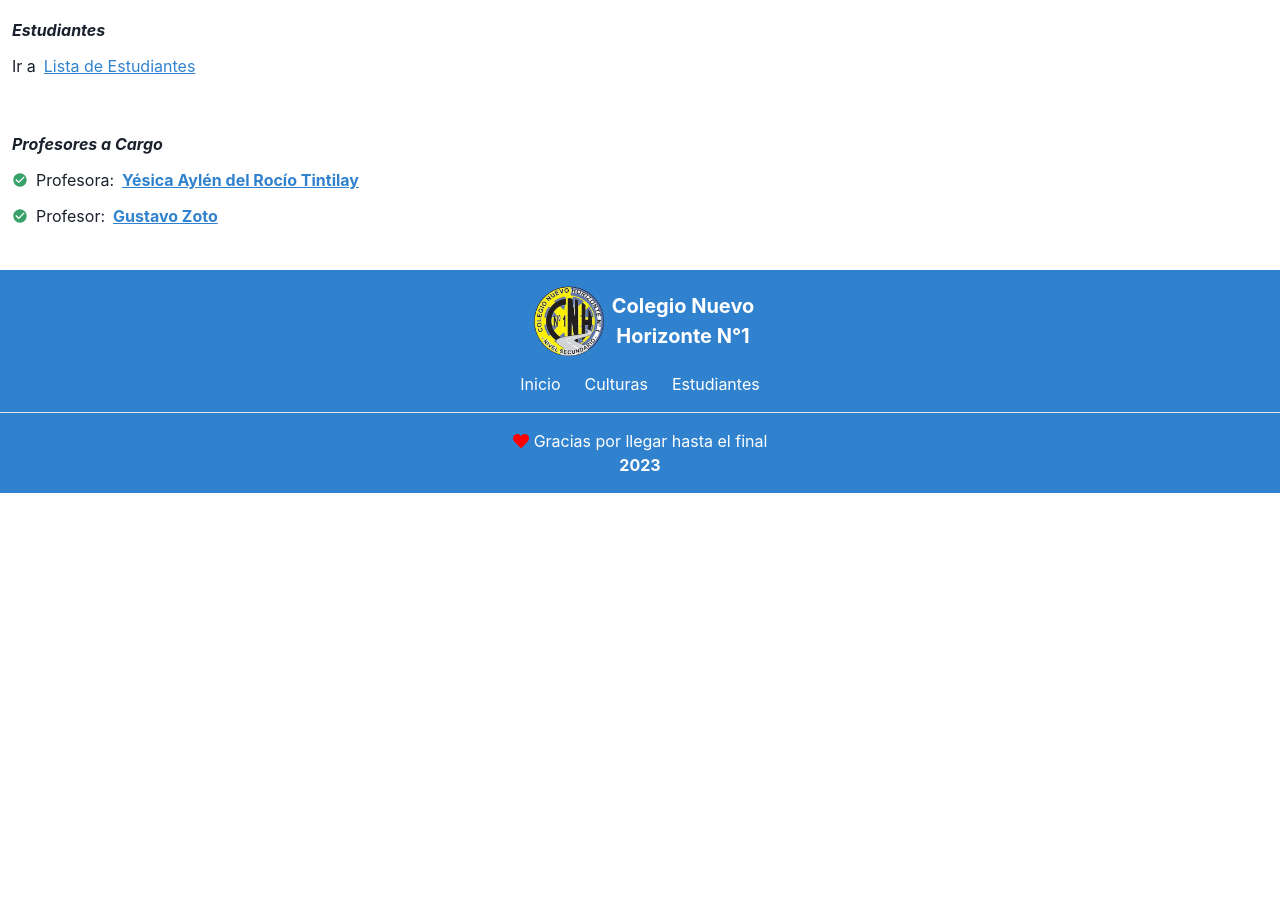
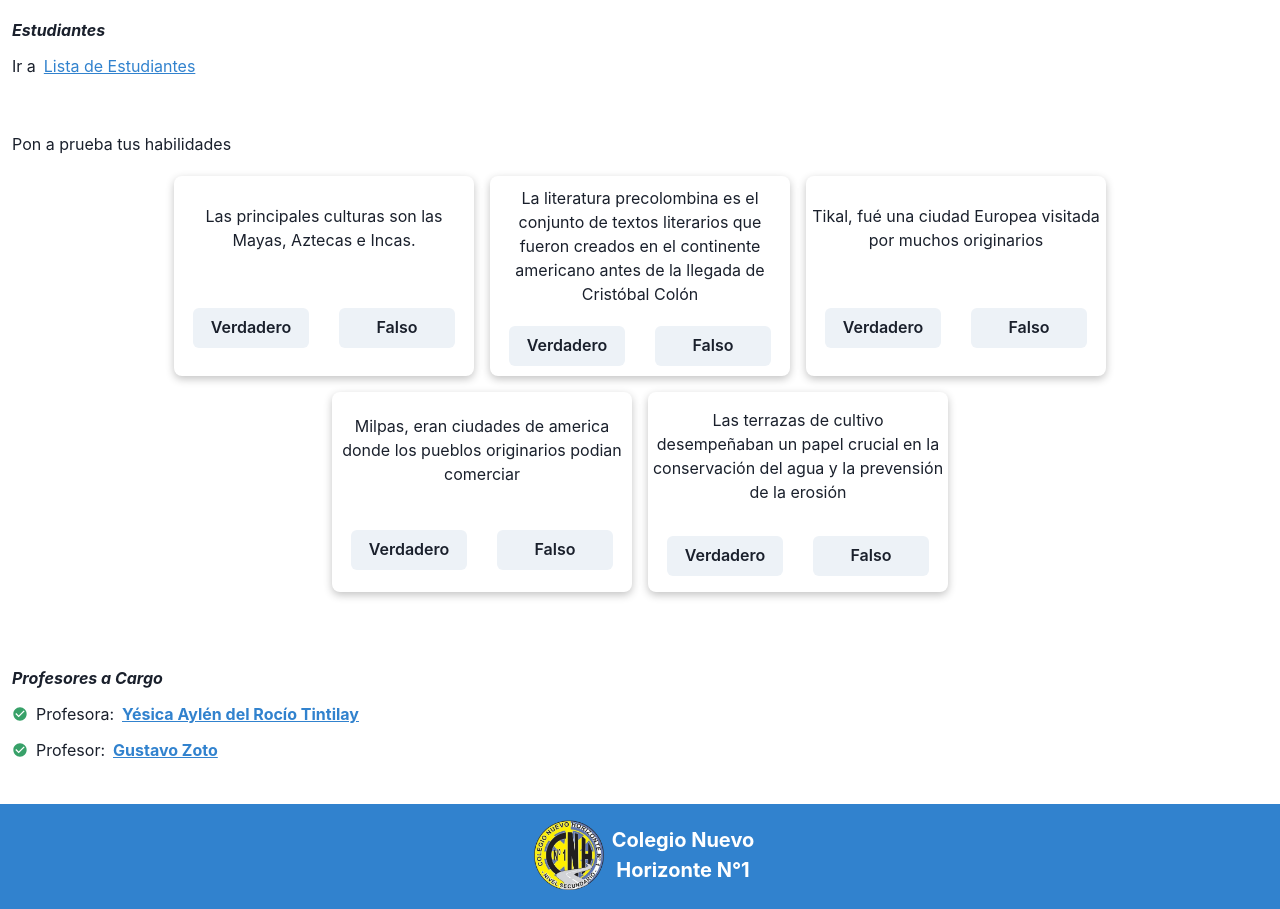
Before and after one commit to MNATorres/historia-app, a React (Vite) app: page / in a window 1280 px wide. Shown: the part 5760-6669 px from the top of the page. Before the commit the page ends 6253 px from the top, so only its background shows below. Built offline with nearby package versions, Linux system fonts and the light colour scheme.

Commit message:
add questions true or false

```diff
--- a/src/App.tsx
+++ b/src/App.tsx
@@ -7,6 +7,7 @@ import Footer from "./components/Footer";
 import Teachers from "./components/Teachers";
 import Students from "./components/Students";
 import Title from "./components/Title";
+import PlayGame from "./components/playGame/PlayGame";
 
 function App() {
   return (
@@ -15,9 +16,9 @@ function App() {
         <Header />
         <Hero />
         <Title />
-
         <Main />
         <Students />
+        <PlayGame />
         <Teachers />
         <Footer />
       </NavigationProvider>
--- /dev/null
+++ b/src/components/playGame/PlayGame.tsx
@@ -0,0 +1,25 @@
+import { Flex, Text } from "@chakra-ui/react";
+import Question from "./Question";
+
+export default function PlayGame() {
+  return (
+    <Flex direction={"column"} p={3}>
+      <Text>Pon a prueba tus habilidades</Text>
+      <Flex w={"100%"} justify={"center"}>
+        <Flex
+          w={"full"}
+          justify={'center'}
+          maxW={"7xl"}
+          p={3}
+          wrap={'wrap'}
+        >
+          <Question question="Las principales culturas son las Mayas, Aztecas e Incas." />
+          <Question question="La literatura precolombina es el conjunto de textos literarios que fueron creados en el continente americano antes de la llegada de Cristóbal Colón" />
+          <Question question="Tikal, fué una ciudad Europea visitada por muchos originarios" />
+          <Question question="Milpas, eran ciudades de america donde los pueblos originarios podian comerciar" />
+          <Question question="Las terrazas de cultivo desempeñaban un papel crucial en la conservación del agua y la prevensión de la erosión" />
+        </Flex>
+      </Flex>
+    </Flex>
+  );
+}
--- /dev/null
+++ b/src/components/playGame/Question.tsx
@@ -0,0 +1,61 @@
+import { useState } from "react";
+import { Button, Flex, Text } from "@chakra-ui/react";
+
+interface IQuestionProps {
+  question: string;
+}
+
+export default function Question({ question }: IQuestionProps) {
+  const [respuestaCorrecta, setRespuestaCorrecta] = useState<boolean | null>(
+    null
+  );
+
+  const handleRespuesta = (esVerdadero: boolean) => {
+    if (respuestaCorrecta === null) {
+      if (esVerdadero) {
+        setRespuestaCorrecta(true);
+      } else {
+        setRespuestaCorrecta(false);
+      }
+    }
+  };
+
+  return (
+    <Flex
+      m={2}
+      textAlign={"center"}
+      w={300}
+      justify={"space-around"}
+      boxShadow={"rgba(0, 0, 0, 0.24) 0px 3px 8px"}
+      borderRadius={8}
+      height={200}
+      direction={"column"}
+      px={1}
+      bg={
+        respuestaCorrecta === true
+          ? "green.200"
+          : respuestaCorrecta === false
+          ? "red.200"
+          : ""
+      }
+    >
+      <Text>{question}</Text>
+      <Flex w={"full"} justify={"space-around"}>
+        <Button
+          w={"40%"}
+          onClick={() => handleRespuesta(true)}
+          disabled={respuestaCorrecta !== null}
+        >
+          Verdadero
+        </Button>
+        <Button
+          w={"40%"}
+          onClick={() => handleRespuesta(false)}
+          disabled={respuestaCorrecta !== null}
+        >
+          Falso
+        </Button>
+      </Flex>
+    </Flex>
+  );
+}
```
Also changed, not shown: src/components/Title.tsx (+8 -6 lines).
